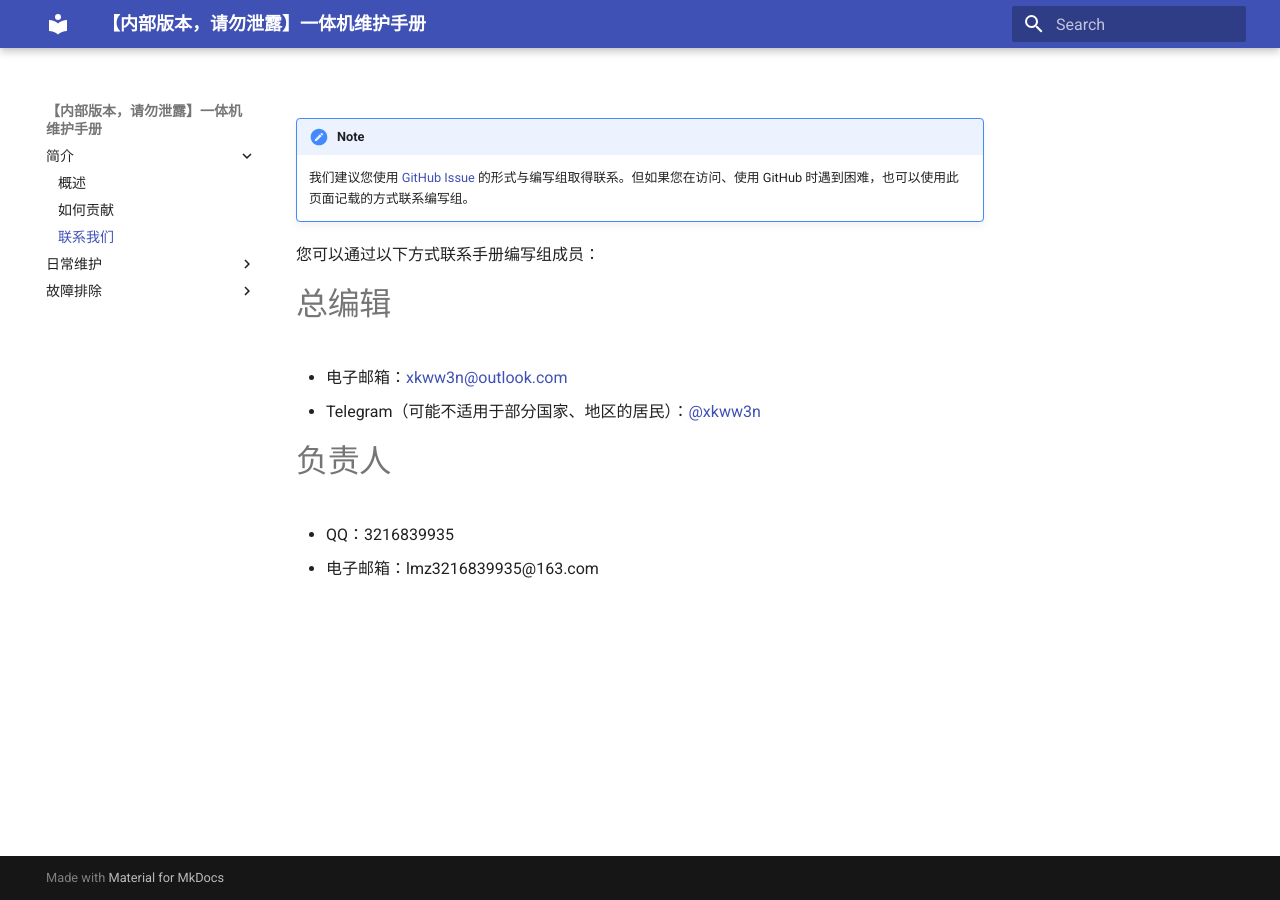
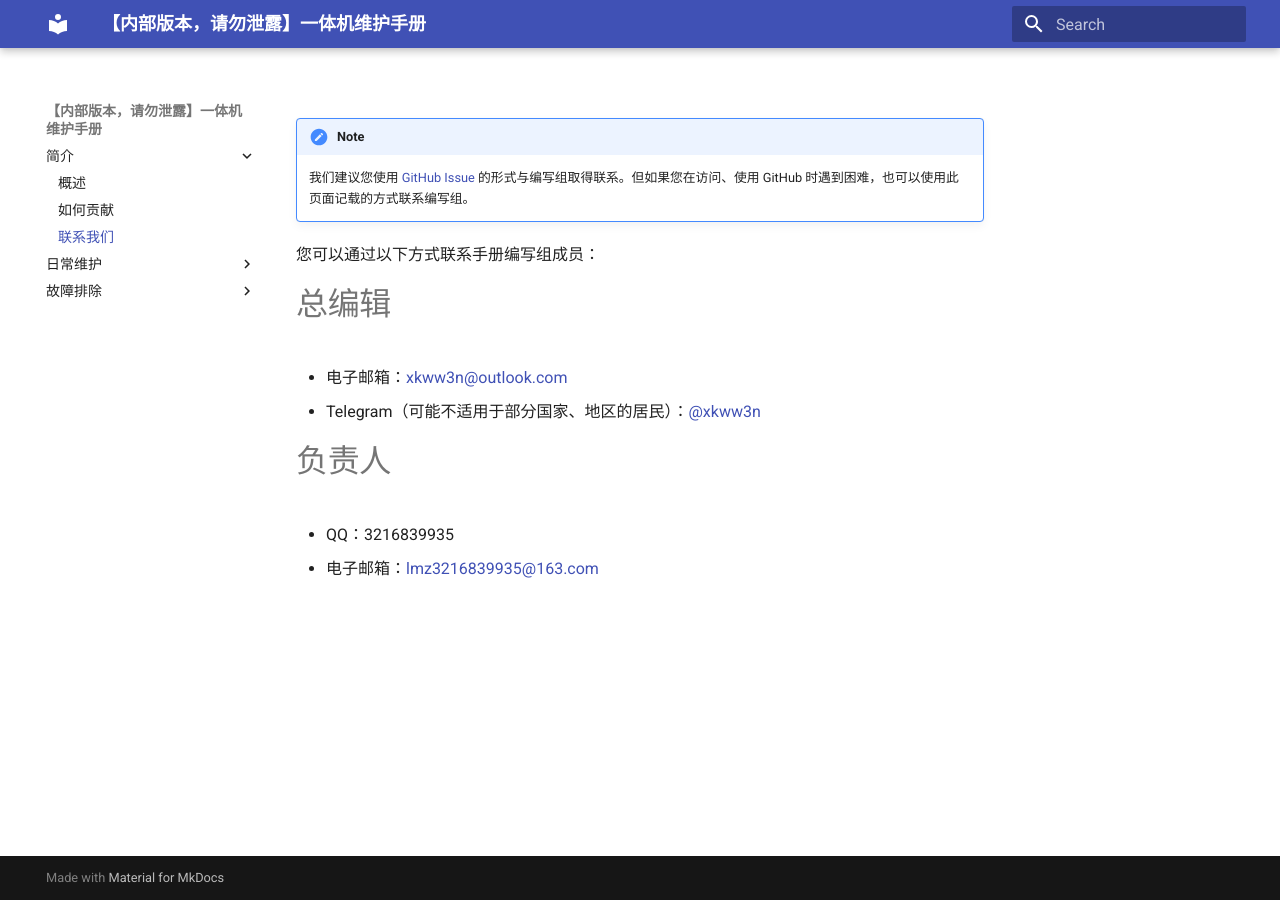
Before and after one commit to su-gzno3ms/tech-guide, an MkDocs documentation site: the page built from docs/contact-us.md, in a window 1280 px wide. Built offline with MkDocs 1.6.1 and Material for MkDocs 9.7.7, drawn with Linux system fonts in a browser that asks for light colours; part of the change alters nothing that is shown.

Commit message:
Added a mailing link.

```diff
--- a/docs/contact-us.md
+++ b/docs/contact-us.md
@@ -11,4 +11,4 @@
 # 负责人
 
 - QQ：3216839935
-- 电子邮箱：lmz3216839935@163.com
+- 电子邮箱：[lmz3216839935@163.com](mailto:lmz3216839935@163.com)
```
